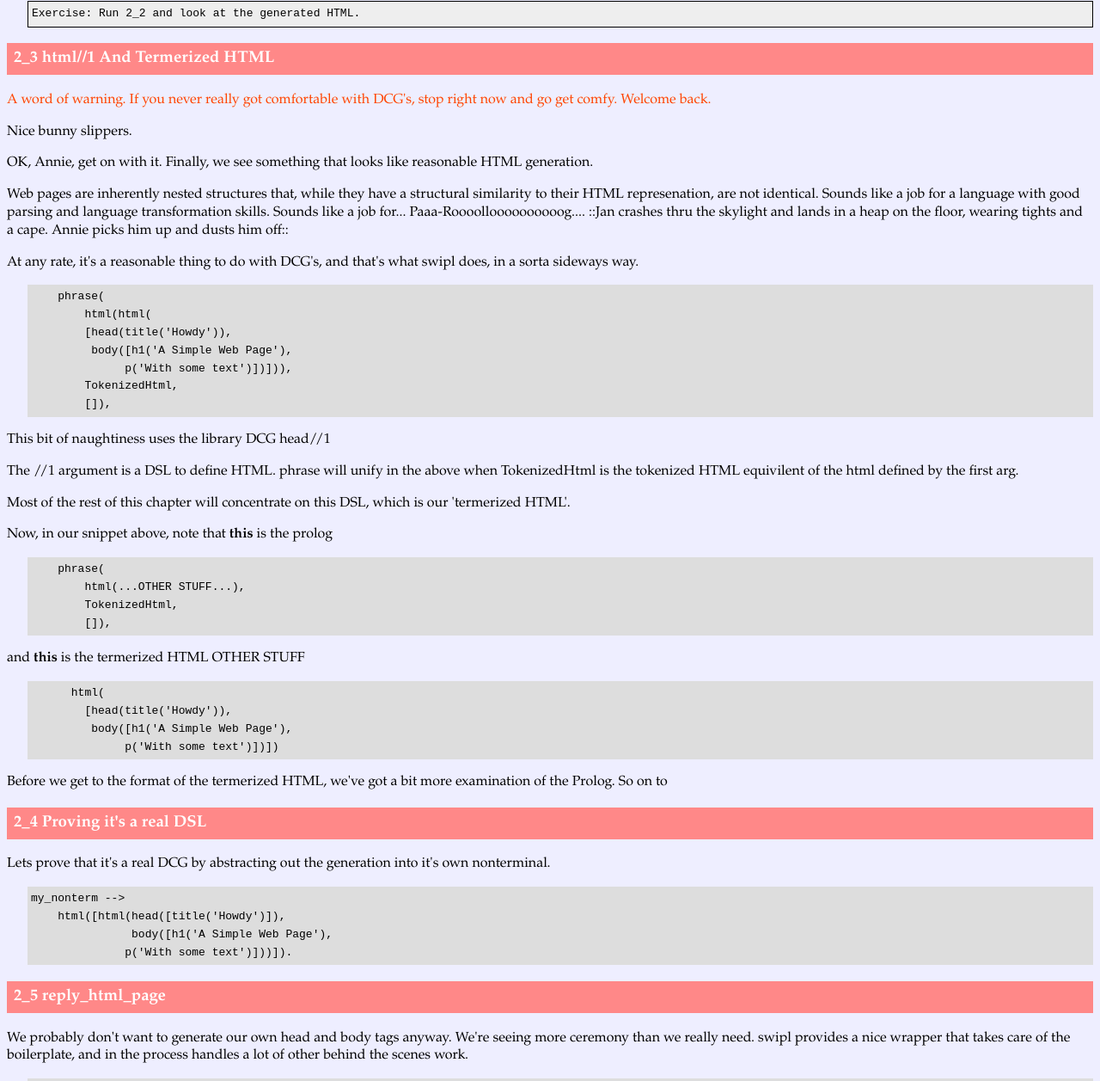
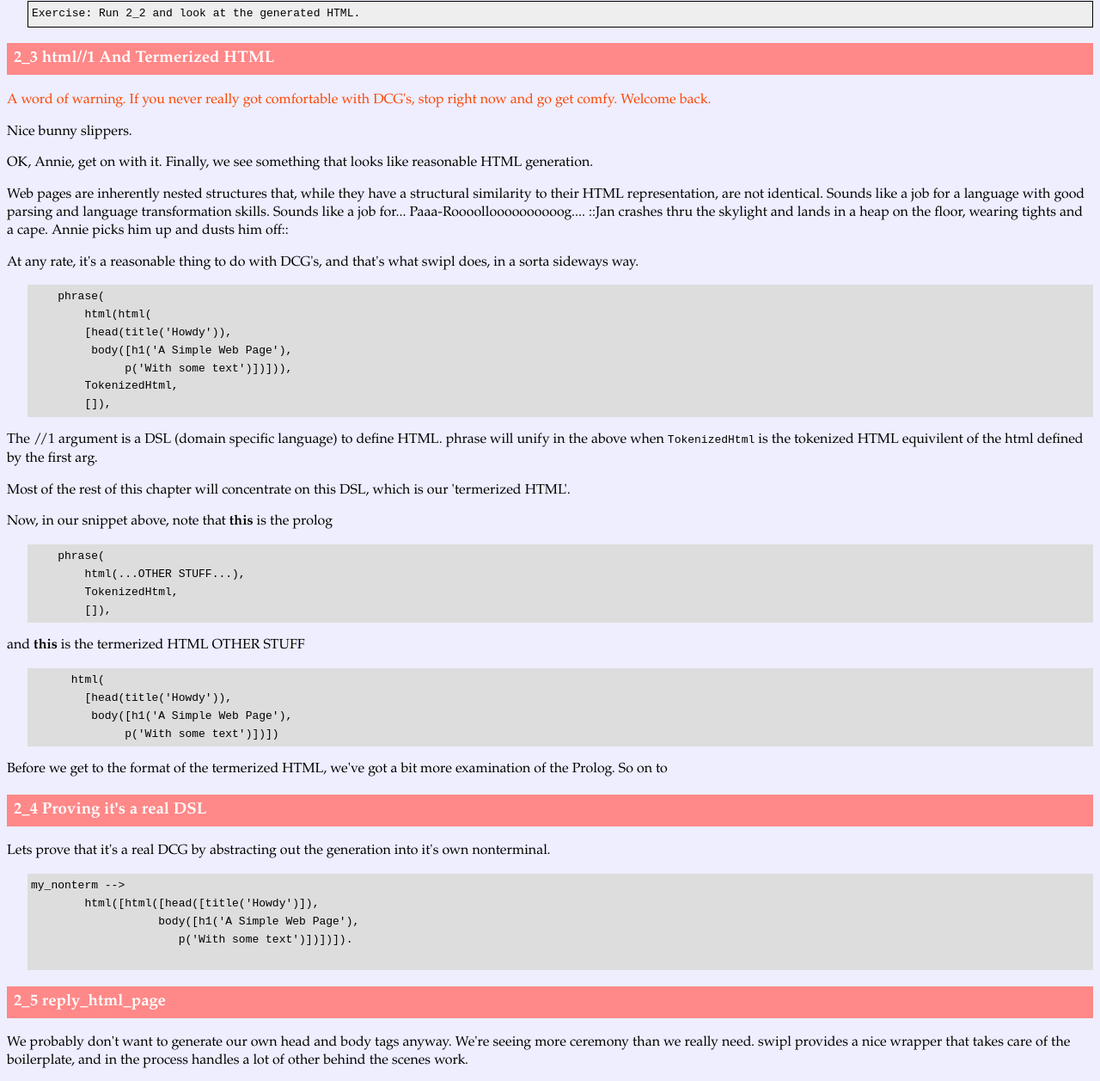
Before and after one commit to Anniepoo/swiplwebtut, a plain HTML site: page index.html in a window 1280 px wide. Shown: the part 5341-6598 px from the top of the page at 86% size. Drawn offline with Linux system fonts and the light colour scheme.

Commit message:
fixed 2_4 code, couple Jan suggestions, and a few typos

```diff
--- a/index.html
+++ b/index.html
@@ -171,7 +171,7 @@ Welcome back.</p>
 <p>Nice bunny slippers.</p>
 <p>OK, Annie, get on with it.
 Finally, we see something that looks like reasonable HTML generation.</p>
-<p>Web pages are inherently nested structures that, while they have a structural similarity to their HTML represenation,
+<p>Web pages are inherently nested structures that, while they have a structural similarity to their HTML representation,
 are not identical. Sounds like a job for a language with good parsing and language transformation skills.
 Sounds like a job for... Paaa-Roooolloooooooooog.... ::Jan crashes thru the skylight and lands in a heap on the floor,
 wearing tights and a cape. Annie picks him up and dusts him off::</p>
@@ -184,8 +184,7 @@ wearing tights and a cape. Annie picks him up and dusts him off::</p>
         TokenizedHtml,
         []),
 </code></pre></div>
-<p>This bit of naughtiness uses the library DCG head//1 </p>
-<p>The //1 argument is a DSL to define HTML. phrase will unify in the above when TokenizedHtml is the tokenized HTML equivilent of the html defined by the first arg.</p>
+<p>The //1 argument is a DSL (domain specific language) to define HTML. phrase will unify in the above when <code>TokenizedHtml</code> is the tokenized HTML equivilent of the html defined by the first arg.</p>
 <p>Most of the rest of this chapter will concentrate on this DSL, which is our 'termerized HTML'.</p>
 <p>Now, in our snippet above, note that <em>this</em> is the prolog</p>
 <div class='precode'><pre><code>    phrase(
@@ -203,9 +202,10 @@ wearing tights and a cape. Annie picks him up and dusts him off::</p>
 <h3>2_4 Proving it's a real DSL</h3>
 <p>Lets prove that it's a real DCG by abstracting out the generation into it's own nonterminal.</p>
 <div class='precode'><pre><code>my_nonterm --&gt;
-    html([html(head([title('Howdy')]),
-               body([h1('A Simple Web Page'),
-              p('With some text')]))]).
+	html([html([head([title('Howdy')]),
+	           body([h1('A Simple Web Page'),
+		      p('With some text')])])]).
+
 </code></pre></div>
 <h3>2_5 reply_html_page</h3>
 <p>We probably don't want to generate our own head and body tags anyway. We're seeing more ceremony than we really need. swipl provides a nice wrapper that takes care of the boilerplate, and in the process handles a lot of other behind the scenes work.</p>
```
